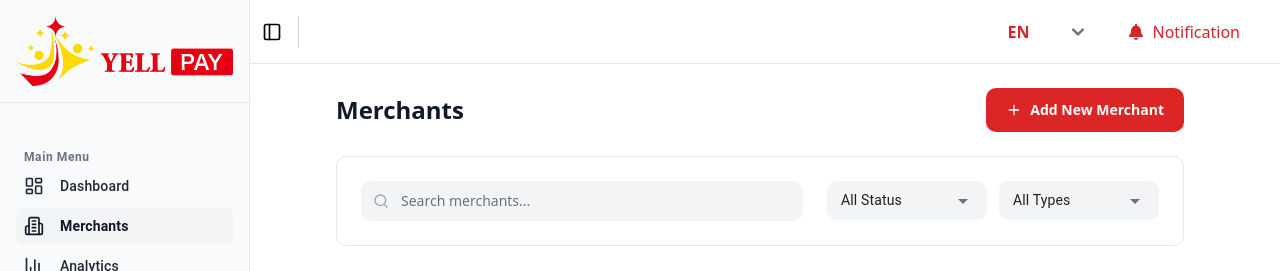
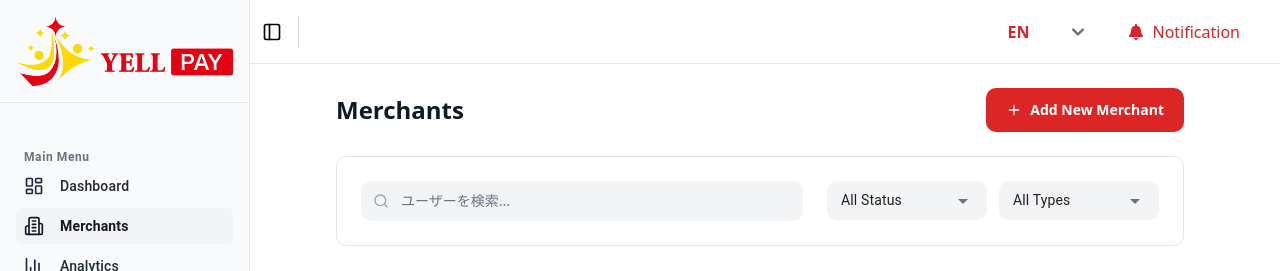
Before and after one commit to afsanaeva-jbc/yellpay-admin, a React (Vite) app: page /merchants in a window 1280 px wide. Shown: the top 271 px of the page. Built offline with nearby package versions, Linux system fonts and the light colour scheme.

Commit message:
update table component ,use no data component,translate merchant page

```diff
--- /dev/null
+++ b/public/locales/en/merchant.json
@@ -0,0 +1,14 @@
+{
+  "merchants": "Merchants",
+  "add-new-merchant": "Add New Merchant",
+  "merchant-name": "Name",
+  "business-type": "Business Type",
+  "email": "Email",
+  "status": "Status",
+  "discount-rate": "Discount Rate",
+  "action": "Action",
+  "all-status": "All Status",
+  "all-types": "All Types",
+  "active": "Active",
+  "inactive": "Inactive"
+}
--- /dev/null
+++ b/public/locales/ja/merchant.json
@@ -0,0 +1,14 @@
+{
+  "merchants": "加盟店",
+  "add-new-merchant": "新しい加盟店を追加",
+  "merchant-name": "名前",
+  "business-type": "事業タイプ",
+  "email": "メール",
+  "status": "ステータス",
+  "discount-rate": "割引率",
+  "action": "アクション",
+  "all-status": "すべてのステータ",
+  "all-types": "すべてのタイプ",
+  "active": "アクティブ",
+  "inactive": "非アクティブ"
+}
--- /dev/null
+++ b/src/components/common/NoData.tsx
@@ -0,0 +1,18 @@
+import React from "react";
+import { GoPeople } from "react-icons/go";
+
+type NoDataAvailableProps = {
+  message?: string;
+  icon?: React.ReactNode;
+};
+
+const NoDataAvailable = ({ message = "No data found", icon }: NoDataAvailableProps) => {
+  return (
+    <div className="flex flex-col items-center justify-center gap-2 text-gray-500 py-8">
+      {icon || <GoPeople className="text-5xl text-gray-300" />}
+      <p className="text-sm font-medium">{message}</p>
+    </div>
+  );
+};
+
+export default NoDataAvailable;
--- a/src/components/common/TableComponent.tsx
+++ b/src/components/common/TableComponent.tsx
@@ -1,7 +1,7 @@
 import React, { useState } from "react";
-import { GoPeople } from "react-icons/go";
 import { FiSearch, FiPlus } from "react-icons/fi";
 import SelectInput from "./SelectDropdown";
+import NoDataAvailable from "./NoData";
 
 const Table = ({
   children,
@@ -77,11 +77,13 @@ type FilterOption = {
 };
 
 type TableColumn<T> = {
-  key: keyof T;
+  id: keyof T | "actions";
   label: string;
+  align: "left" | "right" | "center";
+  hideHeader?: boolean;
+  width?: string;
   render?: (item: T) => React.ReactNode;
   sortable?: boolean;
-  width?: string;
 };
 
 type DynamicTableProps<T extends DataTableCommonBase> = {
@@ -210,55 +212,14 @@ const DynamicTable = <T extends DataTableCommonBase>({
     );
   };
 
-  const renderCell = (item: T, column: TableColumn<T>) => {
-    if (column.render) {
-      return column.render(item);
-    }
-
-    switch (column.key) {
-      case "name":
-        return (
-          <div className="flex items-center gap-3">
-            <div
-              className={`w-10 h-10 ${getAvatarColor(item.name)} text-white rounded-full flex items-center justify-center font-semibold text-sm`}
-            >
-              {getInitials(item.name)}
-            </div>
-            <div className="min-w-0 flex-1">
-              <div className="font-medium text-gray-900 truncate">
-                {item.name || "Unknown"}
-              </div>
-              {item.description && (
-                <div className="text-sm text-gray-500 truncate max-w-xs">
-                  {item.description}
-                </div>
-              )}
-            </div>
-          </div>
-        );
-
-      case "status":
-        return renderStatusBadge(item.status);
-
-      case "email":
-        return (
-          <span className="text-sm text-gray-900">{item.email || "-"}</span>
-        );
-
-      case "businessType":
-        return (
-          <span className="inline-flex items-center px-2 py-0 text-xs text-gray-600 capitalize border border-gray-300 rounded-md font-semibold">
-            {item.businessType || "-"}
-          </span>
-        );
-
-      default: {
-        const value = item[column.key];
-        if (typeof value === "object" && value !== null) {
-          return String((value as unknown as { name: string })?.name ?? "-");
-        }
-        return String(value || "-");
-      }
+  const getAlignmentClass = (align: "left" | "right" | "center") => {
+    switch (align) {
+      case "center":
+        return "text-center";
+      case "right":
+        return "text-right";
+      default:
+        return "text-left";
     }
   };
 
@@ -300,7 +261,7 @@ const DynamicTable = <T extends DataTableCommonBase>({
 
           {/* Filters */}
           {showFilters && (
-            <div className="flex gap-3 ">
+            <div className="flex gap-3">
               {statusFilter && (
                 <div className="relative min-w-[140px]">
                   <SelectInput
@@ -339,26 +300,23 @@ const DynamicTable = <T extends DataTableCommonBase>({
               {columns.map((column, index) => (
                 <TableHeaderCell
                   key={index}
-                  className={`text-left font-semibold text-gray-500  uppercase text-xs tracking-wider ${column.width || ""}`}
+                  className={`${getAlignmentClass(column.align)} font-semibold text-gray-500 uppercase text-xs tracking-wider`}
+                  style={{ width: column.width }}
                 >
-                  {column.label}
+                  {!column.hideHeader && column.label}
                 </TableHeaderCell>
               ))}
-              {actions && (
-                <TableHeaderCell className="text-center font-semibold text-gray-500 uppercase text-xs tracking-wider">
-                  Actions
-                </TableHeaderCell>
-              )}
             </TableRow>
           </TableHead>
 
           <TableBody>
             {loading ? (
+              // Skeleton Loader
               Array.from({ length: skeletonCount }).map((_, idx) => (
                 <TableRow key={idx} className="border-b border-gray-100">
                   {columns.map((column, cellIdx) => (
                     <TableCell key={cellIdx} className="px-6 py-4">
-                      {column.key === "name" ? (
+                      {column.id === "name" ? (
                         <div className="flex items-center gap-3">
                           <div className="w-10 h-10 bg-gray-300 rounded-full animate-pulse"></div>
                           <div className="space-y-2">
@@ -366,61 +324,123 @@ const DynamicTable = <T extends DataTableCommonBase>({
                             <div className="w-24 h-3 bg-gray-100 rounded animate-pulse"></div>
                           </div>
                         </div>
+                      ) : column.id === "actions" ? (
+                        <div className="flex gap-2 justify-center">
+                          <div className="w-8 h-8 bg-gray-300 rounded animate-pulse"></div>
+                          <div className="w-8 h-8 bg-gray-300 rounded animate-pulse"></div>
+                        </div>
                       ) : (
                         <div className="h-4 bg-gray-200 rounded animate-pulse w-3/4"></div>
                       )}
                     </TableCell>
                   ))}
-                  {actions && (
-                    <TableCell className="px-6 py-4">
-                      <div className="flex gap-2">
-                        <div className="w-8 h-8 bg-gray-300 rounded animate-pulse"></div>
-                        <div className="w-8 h-8 bg-gray-300 rounded animate-pulse"></div>
-                        <div className="w-8 h-8 bg-gray-300 rounded animate-pulse"></div>
-                      </div>
-                    </TableCell>
-                  )}
                 </TableRow>
               ))
             ) : data.length === 0 ? (
+              // Empty State
               <TableRow>
-                <TableCell
-                  colSpan={columns.length + (actions ? 1 : 0)}
-                  className="text-center px-6 py-12 text-gray-500"
-                >
-                  <div className="flex flex-col items-center gap-2">
-                    {emptyStateIcon || (
-                      <GoPeople className="text-4xl text-gray-300" />
-                    )}
-                    <span>{emptyStateText}</span>
-                  </div>
+                <TableCell colSpan={columns.length}>
+                  <NoDataAvailable
+                    message={emptyStateText}
+                    icon={emptyStateIcon}
+                  />
                 </TableCell>
               </TableRow>
             ) : (
-              data.map((item, index) => (
+              // Data Rows
+              data.map((item, itemIndex) => (
                 <TableRow
-                  key={item.id || index}
+                  key={item.id || itemIndex}
                   className="border-b border-gray-100 hover:bg-gray-50 transition-colors"
                 >
-                  {columns.map((column, cellIndex) => (
-                    <TableCell
-                      className={`px-6 py-4 text-sm ${column.width || ""}`}
-                      key={cellIndex}
+                  {columns.map((column, cellIndex) => {
+                    const value = item[column.id as keyof T];
+
+                    let cellContent: React.ReactNode;
+
+                    if (column.render) {
+                      cellContent = column.render(item);
+                    } else {
+                      switch (column.id) {
+                        case "name":
+                          cellContent = (
+                            <div className="flex items-center gap-3">
+                              <div
+                                className={`w-10 h-10 ${getAvatarColor(item.name)} text-white rounded-full flex items-center justify-center font-semibold text-sm`}
                               >
-                      {renderCell(item, column)}
-                    </TableCell>
-                  ))}
-                  {actions && (
-                    <TableCell className="px-6 py-4">
-                      <div className="flex gap-1">
+                                {getInitials(item.name)}
+                              </div>
+                              <div className="min-w-0 flex-1">
+                                <div className="font-medium text-gray-900 truncate">
+                                  {item.name || "Unknown"}
+                                </div>
+                                {item.description && (
+                                  <div className="text-sm text-gray-500 truncate max-w-xs">
+                                    {item.description}
+                                  </div>
+                                )}
+                              </div>
+                            </div>
+                          );
+                          break;
+
+                        case "status":
+                          cellContent = renderStatusBadge(item.status);
+                          break;
+
+                        case "email":
+                          cellContent = (
+                            <span className="text-sm text-gray-900">
+                              {item.email || "-"}
+                            </span>
+                          );
+                          break;
+
+                        case "businessType":
+                          cellContent = (
+                            <span className="inline-flex items-center px-2 py-0 text-xs text-gray-600 capitalize border border-gray-300 rounded-md font-semibold">
+                              {item.businessType || "-"}
+                            </span>
+                          );
+                          break;
+
+                        case "actions":
+                          cellContent = actions ? (
+                            <div className="flex gap-1 justify-center">
                               {actions(item).map((action, actionIdx) => (
-                          <div key={actionIdx} className="flex items-center ">
+                                <div
+                                  key={actionIdx}
+                                  className="flex items-center"
+                                >
                                   {action}
                                 </div>
                               ))}
                             </div>
+                          ) : null;
+                          break;
+
+                        default:
+                          if (typeof value === "object" && value !== null) {
+                            cellContent = String(
+                              (value as { name?: string }).name ?? "-",
+                            );
+                          } else {
+                            cellContent = String(value || "-");
+                          }
+                          break;
+                      }
+                    }
+
+                    return (
+                      <TableCell
+                        key={cellIndex}
+                        className={`px-6 py-4 text-sm ${getAlignmentClass(column.align)}`}
+                        style={{ width: column.width }}
+                      >
+                        {cellContent}
                       </TableCell>
-                  )}
+                    );
+                  })}
                 </TableRow>
               ))
             )}
@@ -430,7 +450,7 @@ const DynamicTable = <T extends DataTableCommonBase>({
 
       {/* Pagination */}
       {showPagination && (
-        <div className="flex items-center justify-between px-6 py-1  bg-white">
+        <div className="flex items-center justify-between px-6 py-1 bg-white">
           <div className="text-sm text-gray-500">
             Showing {(currentPage - 1) * itemsPerPage + 1}-
             {Math.min(currentPage * itemsPerPage, totalItems)} of {totalItems}{" "}
--- a/src/pages/Merchants/MerchantsTable.tsx
+++ b/src/pages/Merchants/MerchantsTable.tsx
@@ -1,9 +1,11 @@
-import React, { useState } from "react";
+import React, { useState, useMemo } from "react";
 import DynamicTable from "../../components/common/TableComponent";
 import PageWrapper from "../../layout/PageWrapper";
 import IconButton from "../../components/common/Button";
-import DialogActionButton from "../../components/common/DialogActionButton"
+import DialogActionButton from "../../components/common/DialogActionButton";
 import { useNavigate } from "react-router-dom";
+import { merchantHeader } from "./header";
+import { useTranslation } from "react-i18next";
 
 // Merchant data type
 type Merchant = {
@@ -16,6 +18,10 @@ type Merchant = {
 };
 
 const MerchantPage: React.FC = () => {
+  const { t } = useTranslation("merchant");
+  const itemsPerPage = 10;
+  const navigate = useNavigate();
+
   // State management
   const [searchTerm, setSearchTerm] = useState("");
   const [statusFilter, setStatusFilter] = useState("");
@@ -25,17 +31,15 @@ const MerchantPage: React.FC = () => {
 
   // Delete dialog state
   const [isDeleteDialogOpen, setIsDeleteDialogOpen] = useState(false);
-  const [merchantToDelete, setMerchantToDelete] = useState<Merchant | null>(
-    null,
-  );
+  const [merchantToDelete, setMerchantToDelete] = useState<Merchant | null>(null);
 
-  // Snackbar state for notifications
+  // Snackbar state
   const [snackbarOpen, setSnackbarOpen] = useState(false);
   const [snackbarMessage, setSnackbarMessage] = useState("");
-  const [snackbarSeverity, setSnackbarSeverity] = useState<
-    "success" | "warning" | "error"
-  >("success");
-
+  const [snackbarSeverity, setSnackbarSeverity] = useState<"success" | "warning" | "error">(
+    "success"
+  );
+const headers = merchantHeader(t);
   // Sample merchant data
   const [merchantData, setMerchantData] = useState<Merchant[]>([
     {
@@ -80,18 +84,19 @@ const MerchantPage: React.FC = () => {
     },
   ]);
 
-  // Helper function to show snackbar notifications
+  // Helper function to show notifications
   const showNotification = (
     message: string,
-    severity: "success" | "warning" | "error" = "success",
+    severity: "success" | "warning" | "error" = "success"
   ) => {
     setSnackbarMessage(message);
     setSnackbarSeverity(severity);
     setSnackbarOpen(true);
   };
 
-  // Apply filters to data
-  const filteredData = merchantData.filter((merchant) => {
+  // Filter data
+  const filteredData = useMemo(() => {
+    return merchantData.filter((merchant) => {
       const matchesSearch =
         !searchTerm ||
         merchant.name.toLowerCase().includes(searchTerm.toLowerCase()) ||
@@ -105,30 +110,18 @@ const MerchantPage: React.FC = () => {
 
       return matchesSearch && matchesStatus && matchesType;
     });
+  }, [merchantData, searchTerm, statusFilter, typeFilter]);
 
-  // Define columns for merchant table
-  const merchantColumns = [
-    {
-      key: "name" as const,
-      label: "NAME",
-      width: "25%",
-    },
-    {
-      key: "businessType" as const,
-      label: "BUSINESS TYPE",
-      width: "25%",
-    },
-    {
-      key: "email" as const,
-      label: "EMAIL",
-      width: "25%",
-    },
-    {
-      key: "status" as const,
-      label: "STATUS",
-      width: "25%",
-    },
-  ];
+  // Pagination logic
+  const paginationData = useMemo(() => {
+    const totalItems = filteredData.length;
+    const totalPages = Math.ceil(totalItems / itemsPerPage);
+    const startIndex = (currentPage - 1) * itemsPerPage;
+    const endIndex = startIndex + itemsPerPage;
+    const currentData = filteredData.slice(startIndex, endIndex);
+
+    return { totalItems, totalPages, currentData };
+  }, [filteredData, currentPage, itemsPerPage]);
 
   // Filter options
   const statusOptions = [
@@ -148,22 +141,18 @@ const MerchantPage: React.FC = () => {
   const handleSearch = (term: string) => {
     setSearchTerm(term);
     setCurrentPage(1);
-    console.log("Searching for:", term);
   };
 
   const handleStatusFilter = (status: string) => {
     setStatusFilter(status);
     setCurrentPage(1);
-    console.log("Filter by status:", status);
   };
 
   const handleTypeFilter = (type: string) => {
     setTypeFilter(type);
     setCurrentPage(1);
-    console.log("Filter by type:", type);
   };
 
-  // Clear filter functions
   const handleClearStatusFilter = () => {
     setStatusFilter("");
     setCurrentPage(1);
@@ -176,14 +165,12 @@ const MerchantPage: React.FC = () => {
     showNotification("Type filter cleared", "success");
   };
 
-const navigate = useNavigate();
-
   const handleAddNew = async () => {
     setLoading(true);
     try {
       navigate("/merchants/new");
     } catch (error) {
-       console.error(error);
+      console.error("Failed to navigate to add merchant:", error);
       showNotification("Failed to add new merchant", "error");
     } finally {
       setLoading(false);
@@ -192,26 +179,21 @@ const navigate = useNavigate();
 
   const handlePageChange = (page: number) => {
     setCurrentPage(page);
-    console.log("Page changed to:", page);
   };
 
   const handleView = (merchant: Merchant) => {
-     navigate("/merchants/details");
+    navigate(`/merchants/details/${merchant.id}`);
     showNotification(`Viewing merchant: ${merchant.name}`, "success");
   };
 
   const handleEdit = async (merchant: Merchant) => {
     setLoading(true);
     try {
-       navigate("/merchants/edit/:id");
+      navigate(`/merchants/edit/${merchant.id}`);
       await new Promise((resolve) => setTimeout(resolve, 800));
-      console.log("Edit merchant:", merchant);
-      showNotification(
-        `Merchant ${merchant.name} edited successfully`,
-        "success",
-      );
-      // eslint-disable-next-line @typescript-eslint/no-unused-vars
+      showNotification(`Merchant ${merchant.name} edited successfully`, "success");
     } catch (error) {
+      console.error('Error editing merchant:', error);
       showNotification("Failed to edit merchant", "error");
     } finally {
       setLoading(false);
@@ -224,35 +206,34 @@ const navigate = useNavigate();
   };
 
   const handleDeleteConfirm = async () => {
-    if (merchantToDelete) {
+    if (!merchantToDelete) return;
+
     setLoading(true);
     try {
-        // Simulate API call
+      // Simulate API delay
       await new Promise((resolve) => setTimeout(resolve, 500));
 
-        console.log("Deleting merchant:", merchantToDelete);
+      // Remove merchant
+      setMerchantData((prev) => prev.filter((m) => m.id !== merchantToDelete.id));
 
-        // Remove merchant from the data
-        setMerchantData((prevData) =>
-          prevData.filter((merchant) => merchant.id !== merchantToDelete.id),
-        );
-
-        // Close dialog and reset state
+      // Close dialog
       setIsDeleteDialogOpen(false);
-        const deletedMerchantName = merchantToDelete.name;
+      const deletedName = merchantToDelete.name;
       setMerchantToDelete(null);
 
-        // Show success notification
-        showNotification(
-          `Merchant "${deletedMerchantName}" has been deleted successfully`,
-          "success",
-        );
-        // eslint-disable-next-line @typescript-eslint/no-unused-vars
+      // Adjust page if needed
+      const updatedTotalItems = paginationData.totalItems - 1;
+      const updatedTotalPages = Math.ceil(updatedTotalItems / itemsPerPage);
+      if (currentPage > updatedTotalPages && updatedTotalPages > 0) {
+        setCurrentPage(updatedTotalPages);
+      }
+
+      showNotification(`Merchant "${deletedName}" deleted successfully`, "success");
     } catch (error) {
+      console.error('Error deleting merchant:', error);
       showNotification("Failed to delete merchant", "error");
     } finally {
       setLoading(false);
-      }
     }
   };
 
@@ -261,7 +242,7 @@ const navigate = useNavigate();
     setMerchantToDelete(null);
   };
 
-  //Table Action buttons
+  // Table actions
   const getActions = (merchant: Merchant) => [
     <IconButton
       key="view"
@@ -283,12 +264,10 @@ const getActions = (merchant: Merchant) => [
     />,
   ];
 
-  // Delete dialog content and actions
+  // Dialog content and actions
   const deleteDialogContent = (
     <div style={{ color: "#666" }}>
-      <p>
-        Are you sure you want to delete the merchant "{merchantToDelete?.name}"
-      </p>
+      <p>Are you sure you want to delete the merchant "{merchantToDelete?.name}"?</p>
       <p>This action cannot be undone.</p>
     </div>
   );
@@ -308,13 +287,6 @@ const getActions = (merchant: Merchant) => [
     </>
   );
 
-  // Calculate pagination
-  const totalItems = filteredData.length;
-  const totalPages = Math.ceil(totalItems / 10);
-  const startIndex = (currentPage - 1) * 10;
-  const endIndex = startIndex + 10;
-  const currentData = filteredData.slice(startIndex, endIndex);
-
   return (
     <PageWrapper
       loading={loading}
@@ -329,39 +301,41 @@ const getActions = (merchant: Merchant) => [
       dialogueClose={handleDeleteCancel}
     >
       <DynamicTable
-        title="Merchants"
-        columns={merchantColumns}
-        data={currentData}
+        title={t("merchants")}
+        columns={headers}
+        data={paginationData.currentData}
         loading={loading}
-        showSearch={true}
-        searchPlaceholder="Search merchants..."
+        showSearch
+        searchPlaceholder="ユーザーを検索..."
         onSearch={handleSearch}
-        showFilters={true}
+        showFilters
         statusFilter={{
           options: statusOptions,
           value: statusFilter,
           onChange: handleStatusFilter,
           onClear: handleClearStatusFilter,
-          placeholder: "All Status",
+          placeholder: t( "all-status"),
         }}
         typeFilter={{
           options: typeOptions,
           value: typeFilter,
           onChange: handleTypeFilter,
           onClear: handleClearTypeFilter,
-          placeholder: "All Types",
+          placeholder: t("all-types"),
         }}
-        showAddButton={true}
-        addButtonText="Add New Merchant"
+        showAddButton
+        addButtonText={t("add-new-merchant")}
         onAddNew={handleAddNew}
         actions={getActions}
-        showPagination={true}
+        showPagination
         currentPage={currentPage}
-        totalPages={totalPages}
-        totalItems={totalItems}
-        itemsPerPage={10}
+        totalPages={paginationData.totalPages}
+        totalItems={paginationData.totalItems}
+        itemsPerPage={itemsPerPage}
         onPageChange={handlePageChange}
-        emptyStateText="No merchants found"
+        emptyStateText="No merchants found matching your search"
+        // ✅ Optional: pass custom icon
+        // emptyStateIcon={<GoSearch className="text-5xl text-gray-300" />}
       />
     </PageWrapper>
   );
--- /dev/null
+++ b/src/pages/Merchants/header.ts
@@ -0,0 +1,13 @@
+export const merchantHeader = (t: (key: string) => string) => [
+  { id: "name", label: t("merchant-name"), align: "left", width: "30%" },
+  { id: "businessType", label: t("business-type"), align: "left", width: "25%" },
+  { id: "email", label: t("email"), align: "left", width: "25%" },
+  { id: "status", label: t("status"), align: "left", width: "20%" },
+  { id: "actions", label: t("action"), align: "center", width: "10%", hideHeader: false },
+] as {
+  id: string;
+  label: string;
+  align: "left" | "right" | "center";
+  hideHeader?: boolean;
+  width?: string;
+}[];
--- a/src/routes/router.tsx
+++ b/src/routes/router.tsx
@@ -34,7 +34,7 @@ export const router = createBrowserRouter([
       { path: "dashboard", element: <Dashboard /> },
       { path: "merchants", element: <Merchants /> },
       { path: "merchants/new", element: <CreateMerchantForm /> },
-      { path: "merchants/details", element: <MerchantDetailsPage /> },
+      { path: "merchants/details/:id", element: <MerchantDetailsPage /> },
       { path: "merchants/edit/:id", element: <EditMerchant/> },
       { path: "doc-list", element: <DocumentListPage /> },
       { path: "create-admin", element: <AdminForm /> },
```
Lines whose indentation alone changed are shown as unchanged.
